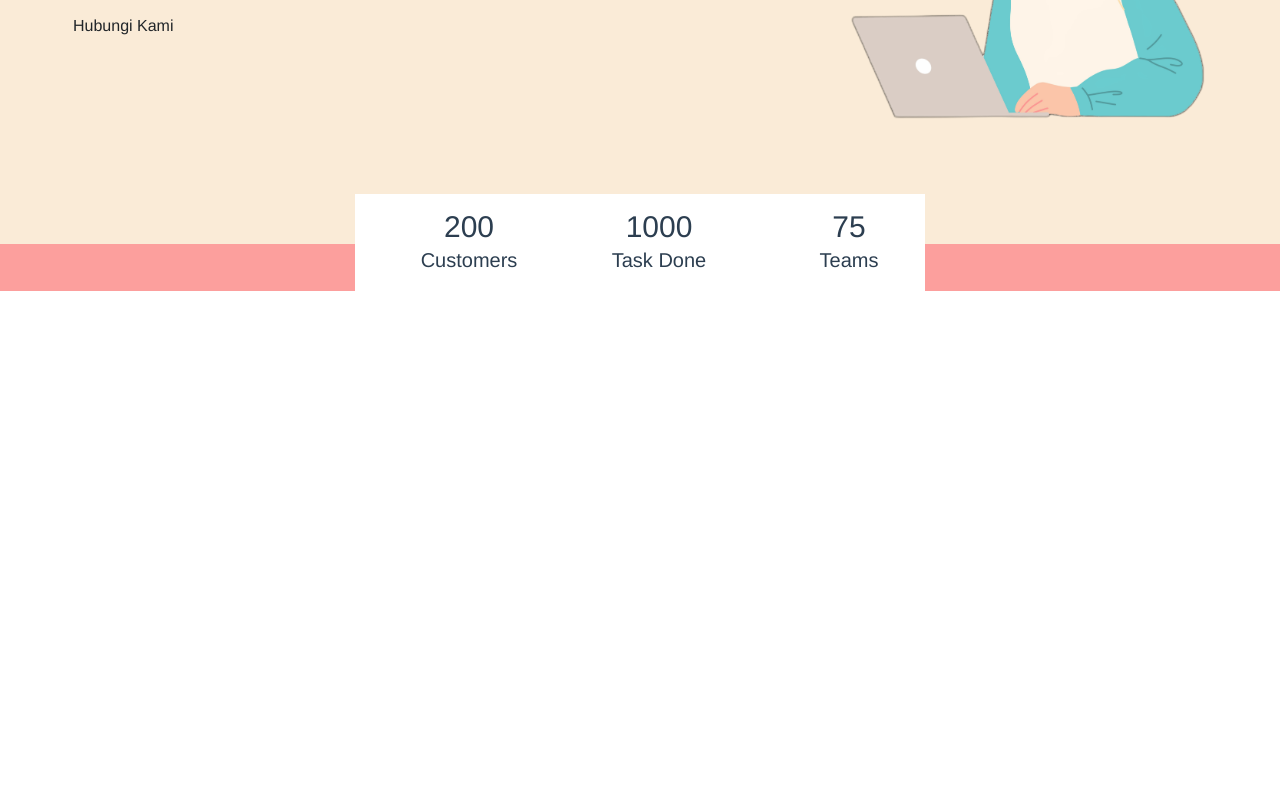
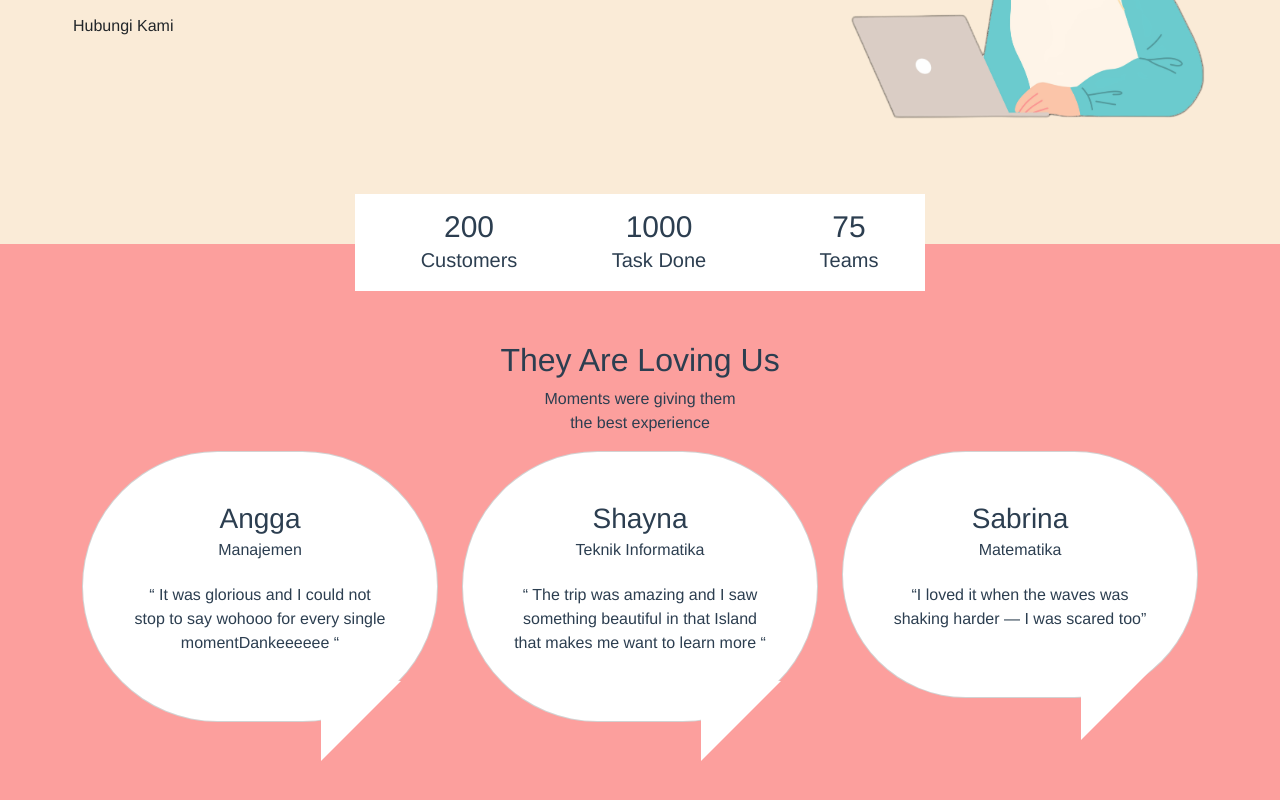
Before and after one commit to chelsafarah/dejava, a Vue app: page /#/ in a window 1280 px wide. Shown: the part 296-1096 px from the top of the page. Before the commit the page ends 800 px from the top, so only its background shows below. Built offline with nearby package versions, Linux system fonts and the light colour scheme.

Commit message:
create testimonial content

```diff
--- /dev/null
+++ b/src/components/TestimonialContent.vue
@@ -0,0 +1,95 @@
+<template>
+    <div class="testimoni">
+        <section class="section-testimonial-heading" id="testimonialHeading">
+            <div class="container">
+                <div class="row">
+                    <div class="col text-center">
+                        <h2>They Are Loving Us</h2>
+                        <p>Moments were giving them <br>
+                            the best experience </p>
+                    </div>
+                </div>
+            </div>
+        </section>
+
+        <section class="section-testimonial-content" id="testimonialContent">
+            <div class="container">
+                <div class="section-popular-travel row justify-content-center">
+                    <div class="col-sm-12 col-md-12 col-lg-4">
+                        <div class="card card-testimonial text-center">
+                            <div class="testimonial-content">
+                                <h3 class="mb-1">Angga</h3>
+                                <h6 class="mb-4">Manajemen</h6>
+                                <p class="testimonial">
+                                    “ It was glorious and I could not stop to say wohooo for every single momentDankeeeeee “
+                                </p>
+                            </div>
+                        </div>
+                    </div>
+                    <div class="col-sm-12 col-md-12 col-lg-4">
+                        <div class="card card-testimonial text-center">
+                            <div class="testimonial-content">
+                                <h3 class="mb-1">Shayna</h3>
+                                <h6 class="mb-4">Teknik Informatika</h6>
+                                <p class="testimonial">
+                                    “ The trip was amazing and I saw something beautiful in that Island that makes me want to learn more “
+                                </p>
+                            </div>
+                        </div>
+                    </div>
+                    <div class="col-sm-12 col-md-12 col-lg-4">
+                        <div class="card card-testimonial text-center">
+                            <div class="testimonial-content">
+                                <h3 class="mb-1">Sabrina</h3>
+                                <h6 class="mb-4">Matematika</h6>
+                                <p class="testimonial">
+                                    “I loved it when the waves was shaking harder — I was scared too”
+                                </p>
+                            </div>
+                        </div>
+                    </div>
+                </div>
+            </div>
+        </section>
+    </div>
+
+</template>
+
+<script>
+
+export default {
+  name: 'TestimonialContent',
+  components: {
+
+  },
+}
+</script>
+
+<style>
+    .testimoni {
+        padding-top: 50px;
+        padding-bottom: 100px;
+    }
+    .quotation {
+        font-size: 40px;
+    }
+
+    .card-testimonial {
+        min-height: 200px;
+        padding: 50px;
+        border-radius: 200px;
+        margin-bottom: 100px;
+    }
+    .card-testimonial:after {
+        content:"";
+        width:0px;
+        height:0px;
+        position:absolute;
+        top:85%;
+        right:36px;
+        border-width:40px;
+        border-style:solid;
+        border-color:white transparent transparent white;
+        display:block;
+    }
+</style>
--- a/src/views/HomeView.vue
+++ b/src/views/HomeView.vue
@@ -3,6 +3,7 @@
     <NavbarComponent />
     <HeaderComponent />
     <StatisticContent />
+    <TestimonialContent />
   </div>
 </template>
 
@@ -11,13 +12,15 @@
 import NavbarComponent from '@/components/NavbarComponent.vue'
 import HeaderComponent from '@/components/HeaderComponent.vue'
 import StatisticContent from '@/components/StatisticContent.vue';
+import TestimonialContent from '@/components/TestimonialContent.vue';
 
 export default {
   name: 'HomeView',
   components: {
     NavbarComponent,
     HeaderComponent,
-    StatisticContent
+    StatisticContent,
+    TestimonialContent
   }
 }
 </script>
```
